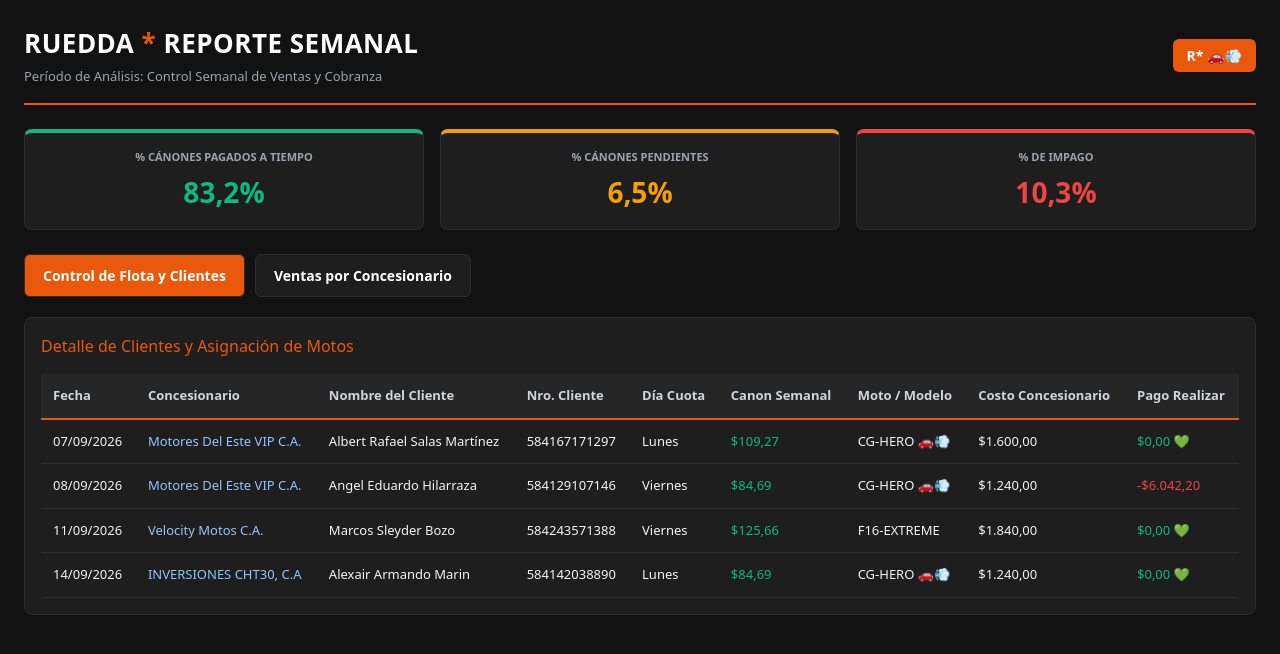
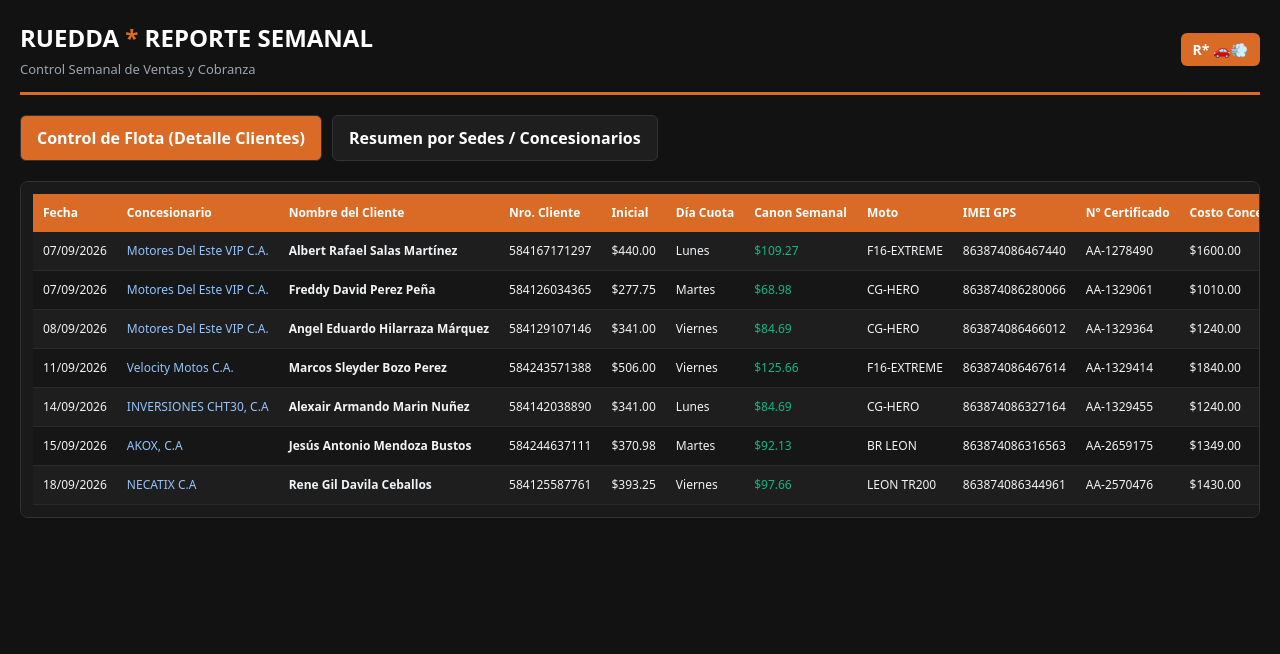
Before and after one commit to Groovie04/control-motos, a Next.js app: page / in a window 1280 px wide. Shown: the top 654 px of the page. Built offline with nearby package versions, Linux system fonts and the light colour scheme.

Commit message:
Update page.tsx

```diff
--- a/app/page.tsx
+++ b/app/page.tsx
@@ -1,146 +1,133 @@
 'use client';
 import { useState } from 'react';
 
-export default function Home() {
-  const [activeTab, setActiveTab] = useState('flota');
+export default function RueddaDashboard() {
+  const [vistaActual, setVistaActual] = useState<'flota' | 'sedes'>('flota');
+
+  // Datos de ejemplo basados en tu estructura exacta
+  const flotaData = [
+    { fecha: '07/09/2026', concesionario: 'Motores Del Este VIP C.A.', cliente: 'Albert Rafael Salas Martínez', telefono: '584167171297', inicial: 440.00, cuota: 'Lunes', canon: 109.27, marca: 'Escuda', moto: 'F16-EXTREME', imei: '863874086467440', cert: 'AA-1278490', costoC: 1600.00, pagoC: 1160.00, totalPago: 0.00, comision: 0.00, interes: 1462.56 },
+    { fecha: '07/09/2026', concesionario: 'Motores Del Este VIP C.A.', cliente: 'Freddy David Perez Peña', telefono: '584126034365', inicial: 277.75, cuota: 'Martes', canon: 68.98, marca: 'Escuda', moto: 'CG-HERO', imei: '863874086280066', cert: 'AA-1329061', costoC: 1010.00, pagoC: 732.25, totalPago: 0.00, comision: 0.00, interes: 923.24 },
+    { fecha: '08/09/2026', concesionario: 'Motores Del Este VIP C.A.', cliente: 'Angel Eduardo Hilarraza Márquez', telefono: '584129107146', inicial: 341.00, cuota: 'Viernes', canon: 84.69, marca: 'Escuda', moto: 'CG-HERO', imei: '863874086466012', cert: 'AA-1329364', costoC: 1240.00, pagoC: 899.00, totalPago: -6042.20, comision: 12.40, interes: 1133.48 },
+    { fecha: '11/09/2026', concesionario: 'Velocity Motos C.A.', cliente: 'Marcos Sleyder Bozo Perez', telefono: '584243571388', inicial: 506.00, cuota: 'Viernes', canon: 125.66, marca: 'Escuda', moto: 'F16-EXTREME', imei: '863874086467614', cert: 'AA-1329414', costoC: 1840.00, pagoC: 1334.00, totalPago: 0.00, comision: 18.40, interes: 1681.94 },
+    { fecha: '14/09/2026', concesionario: 'INVERSIONES CHT30, C.A', cliente: 'Alexair Armando Marin Nuñez', telefono: '584142038890', inicial: 341.00, cuota: 'Lunes', canon: 84.69, marca: 'Escuda', moto: 'CG-HERO', imei: '863874086327164', cert: 'AA-1329455', costoC: 1240.00, pagoC: 899.00, totalPago: 0.00, comision: 12.40, interes: 1133.48 },
+    { fecha: '15/09/2026', concesionario: 'AKOX, C.A', cliente: 'Jesús Antonio Mendoza Bustos', telefono: '584244637111', inicial: 370.98, cuota: 'Martes', canon: 92.13, marca: 'Bera', moto: 'BR LEON', imei: '863874086316563', cert: 'AA-2659175', costoC: 1349.00, pagoC: 978.02, totalPago: 0.00, comision: 13.49, interes: 1233.12 },
+    { fecha: '18/09/2026', concesionario: 'NECATIX C.A', cliente: 'Rene Gil Davila Ceballos', telefono: '584125587761', inicial: 393.25, cuota: 'Viernes', canon: 97.66, marca: 'Toro', moto: 'LEON TR200', imei: '863874086344961', cert: 'AA-2570476', costoC: 1430.00, pagoC: 1036.75, totalPago: 0.00, comision: 14.30, interes: 1307.16 }
+  ];
+
+  const sedesData = [
+    { sede: 'Motores Del Este VIP C.A.', pagoCorte: 2697.00, comision: 37.20, pen: 0.00 },
+    { sede: 'Urdaneta Motors 2025 C.A.', pagoCorte: 0.00, comision: 0.00, pen: 0.00 },
+    { sede: 'Turbo Motos C.A', pagoCorte: 0.00, comision: 0.00, pen: 0.00 },
+    { sede: 'Velocity Motos C.A.', pagoCorte: 1334.00, comision: 18.40, pen: 0.00 },
+    { sede: 'INVERSIONES CHT30, C.A', pagoCorte: 4712.50, comision: 65.00, pen: 0.00 },
+    { sede: 'AKOX C.A.', pagoCorte: 978.02, comision: 13.49, pen: 0.00 },
+    { sede: 'NECATIX C.A', pagoCorte: 1392.00, comision: 19.20, pen: 0.00 },
+    { sede: 'SUPER MOTOS', pagoCorte: 0.00, comision: 0.00, pen: 0.00 }
+  ];
 
   return (
-    <div style={{ backgroundColor: '#121212', color: '#f3f4f6', minHeight: '100vh', fontFamily: 'system-ui, -apple-system, sans-serif', padding: '24px' }}>
+    <div style={{ backgroundColor: '#121212', color: '#f3f4f6', minHeight: '100vh', fontFamily: 'system-ui, sans-serif', padding: '20px' }}>
 
       {/* Cabecera Principal */}
-      <div style={{ display: 'flex', justifyContent: 'space-between', alignItems: 'center', marginBottom: '24px', borderBottom: '2px solid #ea580c', paddingBottom: '16px' }}>
+      <div style={{ display: 'flex', justifyContent: 'space-between', alignItems: 'center', marginBottom: '20px', borderBottom: '3px solid #D96B27', paddingBottom: '12px' }}>
         <div>
-          <h1 style={{ fontSize: '26px', fontWeight: '800', margin: 0, color: '#ffffff', letterSpacing: '0.5px' }}>
-            RUEDDA <span style={{ color: '#ea580c' }}>*</span> REPORTE SEMANAL
+          <h1 style={{ fontSize: '24px', fontWeight: '900', margin: 0, color: '#ffffff' }}>
+            RUEDDA <span style={{ color: '#D96B27' }}>*</span> REPORTE SEMANAL
           </h1>
-          <p style={{ fontSize: '13px', color: '#9ca3af', margin: '4px 0 0 0' }}>Período de Análisis: Control Semanal de Ventas y Cobranza</p>
+          <p style={{ fontSize: '13px', color: '#9ca3af', margin: '4px 0 0 0' }}>Control Semanal de Ventas y Cobranza</p>
         </div>
-        <div style={{ background: '#ea580c', color: '#fff', padding: '6px 14px', borderRadius: '6px', fontWeight: 'bold', fontSize: '14px', display: 'flex', alignItems: 'center', gap: '6px' }}>
+        <div style={{ background: '#D96B27', color: '#fff', padding: '6px 12px', borderRadius: '6px', fontWeight: 'bold', fontSize: '14px' }}>
           R* 🚗💨
         </div>
       </div>
 
-      {/* 1. ESTADO DE CÁNONES DE ARRENDAMIENTO (Métricas Superiores) */}
-      <div style={{ display: 'grid', gridTemplateColumns: 'repeat(auto-fit, minmax(240px, 1fr))', gap: '16px', marginBottom: '24px' }}>
-        <div style={{ background: '#1e1e1e', border: '1px solid #2d2d2d', borderTop: '4px solid #10b981', padding: '16px', borderRadius: '8px', textAlign: 'center' }}>
-          <p style={{ margin: '0 0 6px 0', fontSize: '11px', color: '#9ca3af', fontWeight: 'bold', textTransform: 'uppercase' }}>% Cánones Pagados a Tiempo</p>
-          <h3 style={{ margin: 0, fontSize: '28px', fontWeight: 'bold', color: '#10b981' }}>83,2%</h3>
-        </div>
-        <div style={{ background: '#1e1e1e', border: '1px solid #2d2d2d', borderTop: '4px solid #f59e0b', padding: '16px', borderRadius: '8px', textAlign: 'center' }}>
-          <p style={{ margin: '0 0 6px 0', fontSize: '11px', color: '#9ca3af', fontWeight: 'bold', textTransform: 'uppercase' }}>% Cánones Pendientes</p>
-          <h3 style={{ margin: 0, fontSize: '28px', fontWeight: 'bold', color: '#f59e0b' }}>6,5%</h3>
-        </div>
-        <div style={{ background: '#1e1e1e', border: '1px solid #2d2d2d', borderTop: '4px solid #ef4444', padding: '16px', borderRadius: '8px', textAlign: 'center' }}>
-          <p style={{ margin: '0 0 6px 0', fontSize: '11px', color: '#9ca3af', fontWeight: 'bold', textTransform: 'uppercase' }}>% de Impago</p>
-          <h3 style={{ margin: 0, fontSize: '28px', fontWeight: 'bold', color: '#ef4444' }}>10,3%</h3>
-        </div>
-      </div>
-
-      {/* Selector de Vistas / Pestañas */}
+      {/* Botones de Navegación de Vistas */}
       <div style={{ display: 'flex', gap: '10px', marginBottom: '20px' }}>
         <button
-          onClick={() => setActiveTab('flota')}
-          style={{ background: activeTab === 'flota' ? '#ea580c' : '#1e1e1e', color: '#fff', border: '1px solid #2d2d2d', padding: '10px 18px', borderRadius: '6px', fontWeight: 'bold', cursor: 'pointer', fontSize: '14px' }}>
-          Control de Flota y Clientes
+          onClick={() => setVistaActual('flota')}
+          style={{ background: vistaActual === 'flota' ? '#D96B27' : '#1e1e1e', color: '#fff', border: '1px solid #333', padding: '10px 16px', borderRadius: '6px', fontWeight: 'bold', cursor: 'pointer' }}>
+          Control de Flota (Detalle Clientes)
         </button>
         <button
-          onClick={() => setActiveTab('concesionarios')}
-          style={{ background: activeTab === 'concesionarios' ? '#ea580c' : '#1e1e1e', color: '#fff', border: '1px solid #2d2d2d', padding: '10px 18px', borderRadius: '6px', fontWeight: 'bold', cursor: 'pointer', fontSize: '14px' }}>
-          Ventas por Concesionario
+          onClick={() => setVistaActual('sedes')}
+          style={{ background: vistaActual === 'sedes' ? '#D96B27' : '#1e1e1e', color: '#fff', border: '1px solid #333', padding: '10px 16px', borderRadius: '6px', fontWeight: 'bold', cursor: 'pointer' }}>
+          Resumen por Sedes / Concesionarios
         </button>
       </div>
 
-      {/* Contenido Dinámico */}
-      {activeTab === 'flota' ? (
-        <div style={{ background: '#1e1e1e', border: '1px solid #2d2d2d', borderRadius: '8px', padding: '16px', overflowX: 'auto' }}>
-          <h3 style={{ margin: '0 0 16px 0', fontSize: '16px', color: '#ea580c' }}>Detalle de Clientes y Asignación de Motos</h3>
-          <table style={{ width: '100%', borderCollapse: 'collapse', textAlign: 'left', fontSize: '13px', whiteSpace: 'nowrap' }}>
+      {/* Vista 1: Control de Flota */}
+      {vistaActual === 'flota' && (
+        <div style={{ background: '#1a1a1a', border: '1px solid #333', borderRadius: '8px', padding: '12px', overflowX: 'auto' }}>
+          <table style={{ width: '100%', borderCollapse: 'collapse', fontSize: '12px', whiteSpace: 'nowrap', textAlign: 'left' }}>
             <thead>
-              <tr style={{ background: '#262626', color: '#d1d5db', borderBottom: '2px solid #ea580c' }}>
-                <th style={{ padding: '12px' }}>Fecha</th>
-                <th style={{ padding: '12px' }}>Concesionario</th>
-                <th style={{ padding: '12px' }}>Nombre del Cliente</th>
-                <th style={{ padding: '12px' }}>Nro. Cliente</th>
-                <th style={{ padding: '12px' }}>Día Cuota</th>
-                <th style={{ padding: '12px' }}>Canon Semanal</th>
-                <th style={{ padding: '12px' }}>Moto / Modelo</th>
-                <th style={{ padding: '12px' }}>Costo Concesionario</th>
-                <th style={{ padding: '12px' }}>Pago Realizar</th>
+              <tr style={{ background: '#D96B27', color: '#fff' }}>
+                <th style={{ padding: '10px' }}>Fecha</th>
+                <th style={{ padding: '10px' }}>Concesionario</th>
+                <th style={{ padding: '10px' }}>Nombre del Cliente</th>
+                <th style={{ padding: '10px' }}>Nro. Cliente</th>
+                <th style={{ padding: '10px' }}>Inicial</th>
+                <th style={{ padding: '10px' }}>Día Cuota</th>
+                <th style={{ padding: '10px' }}>Canon Semanal</th>
+                <th style={{ padding: '10px' }}>Moto</th>
+                <th style={{ padding: '10px' }}>IMEI GPS</th>
+                <th style={{ padding: '10px' }}>N° Certificado</th>
+                <th style={{ padding: '10px' }}>Costo Concesionario</th>
+                <th style={{ padding: '10px' }}>Pago Concesionario</th>
+                <th style={{ padding: '10px' }}>Total a Realizar</th>
+                <th style={{ padding: '10px' }}>Comisiones 1%</th>
+                <th style={{ padding: '10px' }}>Proyección Interés</th>
               </tr>
             </thead>
             <tbody>
-              <tr style={{ borderBottom: '1px solid #2d2d2d' }}>
-                <td style={{ padding: '12px' }}>07/09/2026</td>
-                <td style={{ padding: '12px', color: '#93c5fd' }}>Motores Del Este VIP C.A.</td>
-                <td style={{ padding: '12px', fontWeight: '500' }}>Albert Rafael Salas Martínez</td>
-                <td style={{ padding: '12px' }}>584167171297</td>
-                <td style={{ padding: '12px' }}>Lunes</td>
-                <td style={{ padding: '12px', color: '#10b981' }}>$109,27</td>
-                <td style={{ padding: '12px' }}>CG-HERO 🚗💨</td>
-                <td style={{ padding: '12px' }}>$1.600,00</td>
-                <td style={{ padding: '12px', color: '#10b981' }}>$0,00 💚</td>
-              </tr>
-              <tr style={{ borderBottom: '1px solid #2d2d2d' }}>
-                <td style={{ padding: '12px' }}>08/09/2026</td>
-                <td style={{ padding: '12px', color: '#93c5fd' }}>Motores Del Este VIP C.A.</td>
-                <td style={{ padding: '12px', fontWeight: '500' }}>Angel Eduardo Hilarraza</td>
-                <td style={{ padding: '12px' }}>584129107146</td>
-                <td style={{ padding: '12px' }}>Viernes</td>
-                <td style={{ padding: '12px', color: '#10b981' }}>$84,69</td>
-                <td style={{ padding: '12px' }}>CG-HERO 🚗💨</td>
-                <td style={{ padding: '12px' }}>$1.240,00</td>
-                <td style={{ padding: '12px', color: '#ef4444' }}>-$6.042,20</td>
-              </tr>
-              <tr style={{ borderBottom: '1px solid #2d2d2d' }}>
-                <td style={{ padding: '12px' }}>11/09/2026</td>
-                <td style={{ padding: '12px', color: '#93c5fd' }}>Velocity Motos C.A.</td>
-                <td style={{ padding: '12px', fontWeight: '500' }}>Marcos Sleyder Bozo</td>
-                <td style={{ padding: '12px' }}>584243571388</td>
-                <td style={{ padding: '12px' }}>Viernes</td>
-                <td style={{ padding: '12px', color: '#10b981' }}>$125,66</td>
-                <td style={{ padding: '12px' }}>F16-EXTREME</td>
-                <td style={{ padding: '12px' }}>$1.840,00</td>
-                <td style={{ padding: '12px', color: '#10b981' }}>$0,00 💚</td>
-              </tr>
-              <tr style={{ borderBottom: '1px solid #2d2d2d' }}>
-                <td style={{ padding: '12px' }}>14/09/2026</td>
-                <td style={{ padding: '12px', color: '#93c5fd' }}>INVERSIONES CHT30, C.A</td>
-                <td style={{ padding: '12px', fontWeight: '500' }}>Alexair Armando Marin</td>
-                <td style={{ padding: '12px' }}>584142038890</td>
-                <td style={{ padding: '12px' }}>Lunes</td>
-                <td style={{ padding: '12px', color: '#10b981' }}>$84,69</td>
-                <td style={{ padding: '12px' }}>CG-HERO 🚗💨</td>
-                <td style={{ padding: '12px' }}>$1.240,00</td>
-                <td style={{ padding: '12px', color: '#10b981' }}>$0,00 💚</td>
-              </tr>
+              {flotaData.map((row, index) => (
+                <tr key={index} style={{ borderBottom: '1px solid #2a2a2a', background: index % 2 === 0 ? '#1e1e1e' : '#161616' }}>
+                  <td style={{ padding: '10px' }}>{row.fecha}</td>
+                  <td style={{ padding: '10px', color: '#93c5fd' }}>{row.concesionario}</td>
+                  <td style={{ padding: '10px', fontWeight: 'bold' }}>{row.cliente}</td>
+                  <td style={{ padding: '10px' }}>{row.telefono}</td>
+                  <td style={{ padding: '10px' }}>${row.inicial.toFixed(2)}</td>
+                  <td style={{ padding: '10px' }}>{row.cuota}</td>
+                  <td style={{ padding: '10px', color: '#10b981' }}>${row.canon.toFixed(2)}</td>
+                  <td style={{ padding: '10px' }}>{row.moto}</td>
+                  <td style={{ padding: '10px' }}>{row.imei}</td>
+                  <td style={{ padding: '10px' }}>{row.cert}</td>
+                  <td style={{ padding: '10px' }}>${row.costoC.toFixed(2)}</td>
+                  <td style={{ padding: '10px' }}>${row.pagoC.toFixed(2)}</td>
+                  <td style={{ padding: '10px', color: row.totalPago < 0 ? '#ef4444' : '#10b981' }}>${row.totalPago.toFixed(2)}</td>
+                  <td style={{ padding: '10px' }}>${row.comision.toFixed(2)}</td>
+                  <td style={{ padding: '10px', color: '#38bdf8' }}>${row.interes.toFixed(2)}</td>
+                </tr>
+              ))}
             </tbody>
           </table>
         </div>
-      ) : (
-        <div style={{ display: 'grid', gridTemplateColumns: 'repeat(auto-fit, minmax(300px, 1fr))', gap: '20px' }}>
-          <div style={{ background: '#1e1e1e', border: '1px solid #2d2d2d', borderRadius: '8px', padding: '16px' }}>
-            <h3 style={{ margin: '0 0 12px 0', fontSize: '15px', color: '#ea580c' }}>Ventas por Concesionario</h3>
-            <ul style={{ listStyle: 'none', padding: 0, margin: 0, fontSize: '14px' }}>
-              <li style={{ display: 'flex', justifyContent: 'space-between', padding: '8px 0', borderBottom: '1px solid #2d2d2d' }}>
-                <span>Motors Del Este VIP C.A.</span> <strong style={{ color: '#ea580c' }}>46 (70,8%)</strong>
-              </li>
-              <li style={{ display: 'flex', justifyContent: 'space-between', padding: '8px 0', borderBottom: '1px solid #2d2d2d' }}>
-                <span>Inversiones CHT30, C.A.</span> <strong style={{ color: '#ea580c' }}>8 (12,3%)</strong>
-              </li>
-              <li style={{ display: 'flex', justifyContent: 'space-between', padding: '8px 0', borderBottom: '1px solid #2d2d2d' }}>
-                <span>Necatix C.A.</span> <strong style={{ color: '#ea580c' }}>4 (6,2%)</strong>
-              </li>
-              <li style={{ display: 'flex', justifyContent: 'space-between', padding: '8px 0', borderBottom: '1px solid #2d2d2d' }}>
-                <span>Urdaneta / Turbo / Akox</span> <strong style={{ color: '#ea580c' }}>7 (10,7%)</strong>
-              </li>
-            </ul>
-          </div>
+      )}
 
-          <div style={{ background: '#1e1e1e', border: '1px solid #2d2d2d', borderRadius: '8px', padding: '16px', textAlign: 'center', display: 'flex', flexDirection: 'column', justifyContent: 'center' }}>
-            <p style={{ margin: '0 0 8px 0', fontSize: '12px', color: '#9ca3af', textTransform: 'uppercase' }}>Modelo de Moto Más Vendido</p>
-            <h2 style={{ margin: 0, fontSize: '28px', color: '#ea580c', fontWeight: '800' }}>CG-HERO 🚗💨</h2>
-            <p style={{ margin: '8px 0 0 0', fontSize: '13px', color: '#10b981' }}>Alta rotación y preferencia en flota 💚</p>
-          </div>
+      {/* Vista 2: Resumen por Sedes / Concesionarios */}
+      {vistaActual === 'sedes' && (
+        <div style={{ background: '#1a1a1a', border: '1px solid #333', borderRadius: '8px', padding: '16px', maxWidth: '800px', margin: '0 auto' }}>
+          <h3 style={{ margin: '0 0 16px 0', fontSize: '18px', color: '#D96B27', borderBottom: '1px solid #333', paddingBottom: '8px' }}>Control de Liquidación por Sede</h3>
+          <table style={{ width: '100%', borderCollapse: 'collapse', fontSize: '14px', textAlign: 'left' }}>
+            <thead>
+              <tr style={{ background: '#262626', color: '#D96B27', borderBottom: '2px solid #D96B27' }}>
+                <th style={{ padding: '12px' }}>SEDE / CONCESIONARIO</th>
+                <th style={{ padding: '12px', textAlign: 'right' }}>Pago Corte</th>
+                <th style={{ padding: '12px', textAlign: 'right' }}>Comisión</th>
+                <th style={{ padding: '12px', textAlign: 'right' }}>Penalización</th>
+              </tr>
+            </thead>
+            <tbody>
+              {sedesData.map((sede, idx) => (
+                <tr key={idx} style={{ borderBottom: '1px solid #2a2a2a' }}>
+                  <td style={{ padding: '12px', fontWeight: 'bold' }}>{sede.sede}</td>
+                  <td style={{ padding: '12px', textAlign: 'right', color: '#10b981' }}>${sede.pagoCorte.toLocaleString('es-VE', { minimumFractionDigits: 2 })}</td>
+                  <td style={{ padding: '12px', textAlign: 'right', color: '#38bdf8' }}>${sede.comision.toLocaleString('es-VE', { minimumFractionDigits: 2 })}</td>
+                  <td style={{ padding: '12px', textAlign: 'right', color: '#ef4444' }}>${sede.pen.toLocaleString('es-VE', { minimumFractionDigits: 2 })}</td>
+                </tr>
+              ))}
+            </tbody>
+          </table>
         </div>
       )}
 
```
